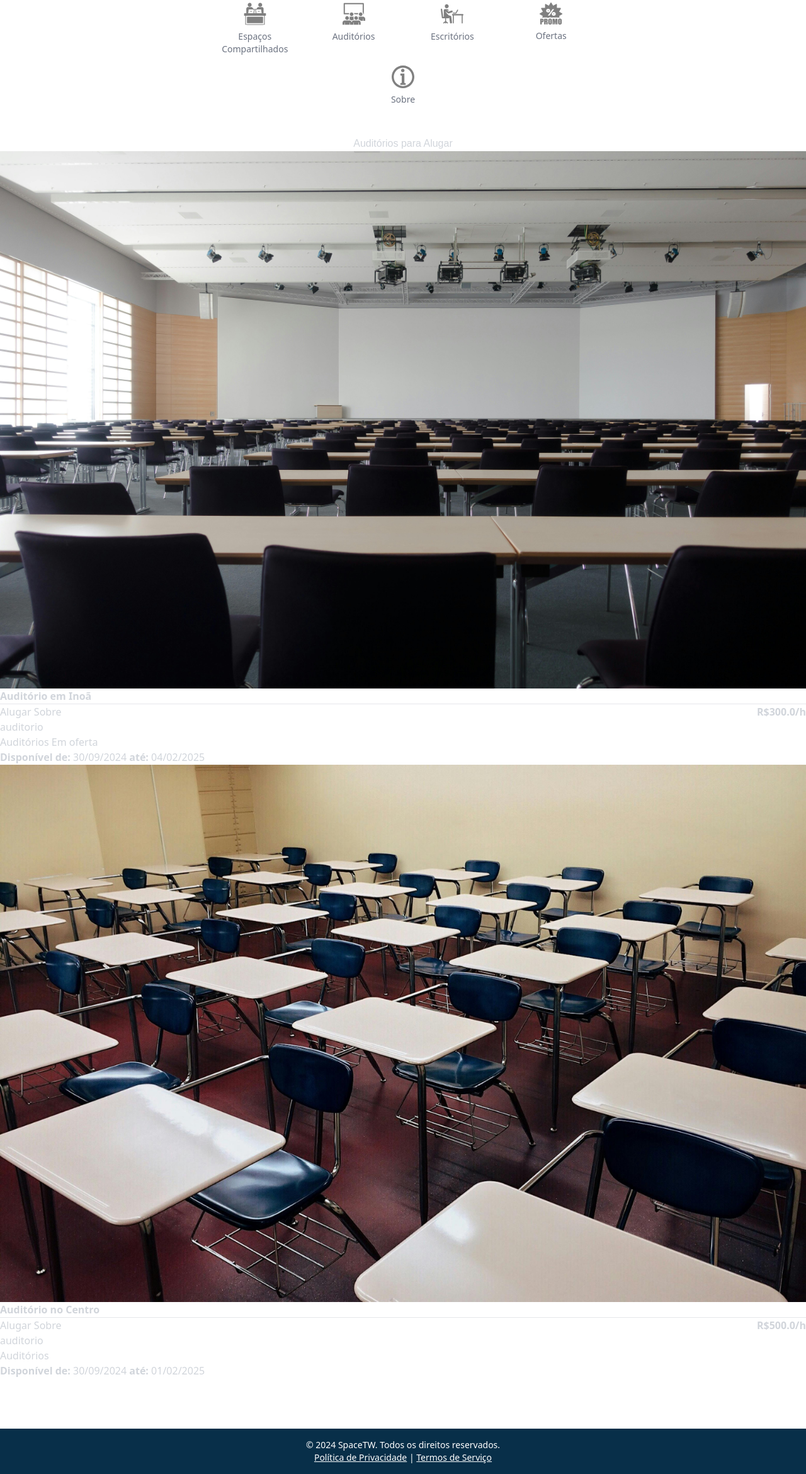
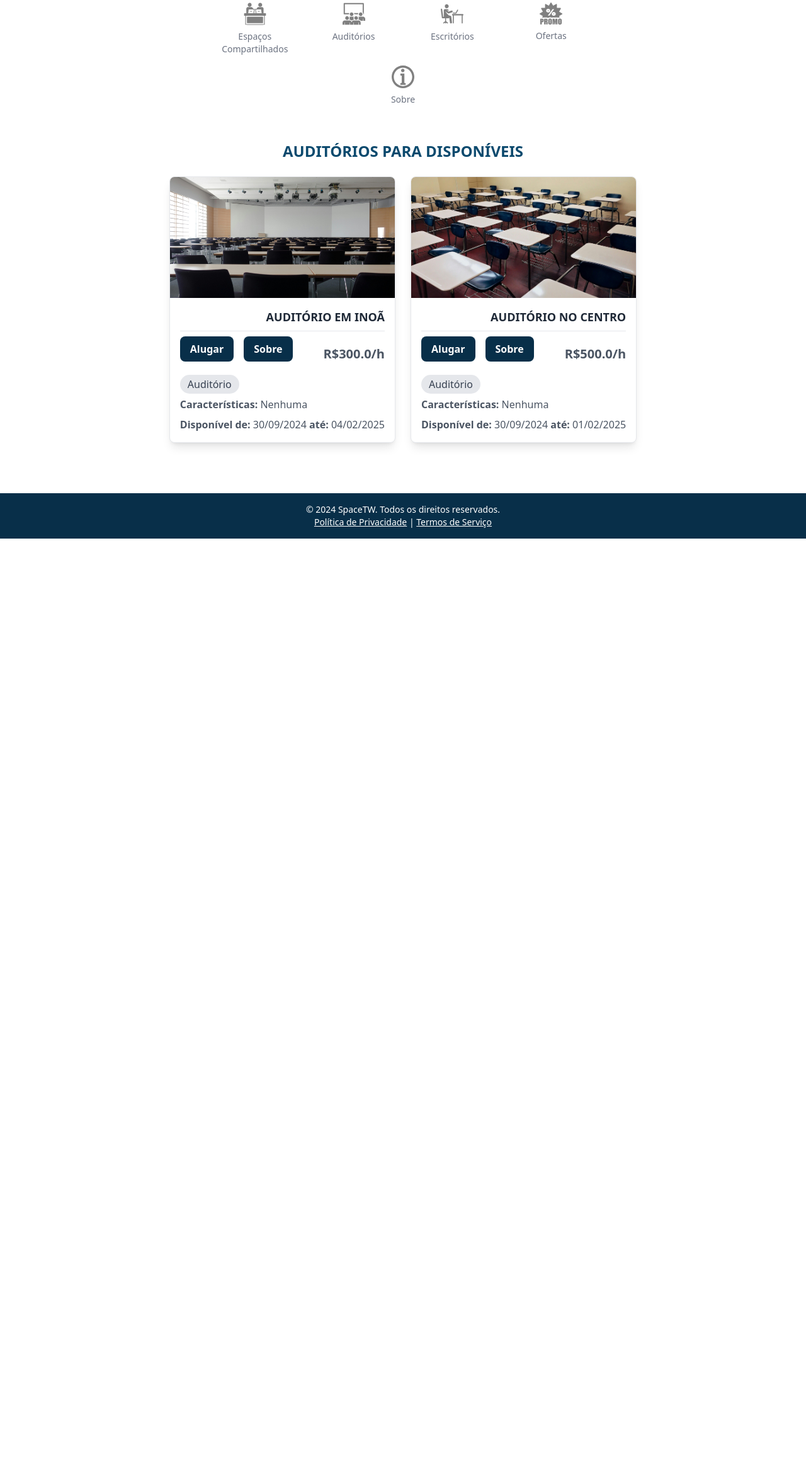
Before and after one commit to fhfraga/space_tw, a Django app: page /auditorium-spaces/ in a window 1280 px wide. Shown: the part 206-2546 px from the top of the page at 63% size. After the commit the page ends 1061 px from the top, so only its background shows below. Run offline with Django 3.2, Linux system fonts and the light colour scheme; data comes from the database, SQL or seed files in the repository; some libraries are stand-ins or nearby versions.

Commit message:
Auditórios refatorados e pequena correção textual em ofertas

```diff
--- a/store/templates/store/auditorium_spaces.html
+++ b/store/templates/store/auditorium_spaces.html
@@ -1,31 +1,46 @@
 {% extends 'store/main.html' %}
 {% load static %}
 {% block content %}
-<div class="container">
-    <h1 class="text-center" style="font-family: Arial, sans-serif;">Auditórios para Alugar</h1>
-    <div class="row">
+<div class="container mx-auto mt-10">
+    <h1 class="text-center text-2xl text-sky-900 mb-6 font-sans font-bold uppercase">Auditórios para disponíveis</h1>
+    <div class="flex flex-wrap justify-center gap-6">
         {% for product in auditorium_products %}
         {% if product.available_from and product.available_to %}
-        <div class="col-lg-4">
-            <img class="thumbnail" src="{{ product.imageURL }}">
-            <div class="box-element product">
-                <h6><strong>{{ product.name }}</strong></h6>
-                <hr>
+        <div class="relative bg-white shadow-lg rounded-lg overflow-hidden border">
+            <img class="w-full h-48 object-cover" src="{{ product.imageURL }}" alt="{{ product.name }}">
+            <div class="p-4">
+                <div class="flex justify-end">
+                    <h6 class="font-bold text-gray-800 text-lg uppercase">{{ product.name }}</h6>
+                </div>
+                <hr class="my-2">
+                <div class="flex justify-between items-center">
+                    <div class="flex justify-between items-center mb-4">
+                        <button data-product="{{ product.id }}" data-action="add"
+                            class="bg-sky-950 hover:bg-sky-900 text-white font-bold py-2 px-4 rounded-lg focus:outline-none update-cart mr-4">
+                            Alugar
+                        </button>
+                        <a href="{{ product.link }}" class="bg-sky-950 hover:bg-sky-900 text-white font-bold py-2 px-4 rounded-lg focus:outline-none text-center">
+                            Sobre
+                        </a>
+                    </div>
+                    <h4 class="text-right text-xl text-gray-600 font-bold">R${{ product.price }}/h</h4>
+                </div>
+                <p class="mt-2 text-gray-600">
+                    <span class="bg-gray-200 text-gray-700 py-1 px-3 rounded-full">{{product.get_space_type_display}}</span>
+                </p>
 
-                <button data-product="{{ product.id }}" data-action="add" class="btn btn-outline-secondary add-btn update-cart">Alugar</button>
+                {% if product.features %}
+                <p class="text-gray-600 mt-2"><strong>Características:</strong> {{product.features}}</p>
+                {% endif %}
 
-                <a class="btn btn-outline-success" href="{{ product.link }}">Sobre</a>
-                <h4 style="display: inline-block; float: right;"><strong>R${{ product.price }}/h</strong></h4>
-                <p><span class="badge">{{ product.space_type }}</span></p>
-
-                <p><span class="badge badge-danger">Auditórios</span> <!-- Indicação visual de que está em oferta -->
-
-                    {% if product.on_sale %}
-                    <span class="badge badge-danger">Em oferta</span></p> <!-- Indicação visual de que está em oferta -->
-                    {% endif %}
-
-                {# Exibindo as datas de disponibilidade #}
-                <p><strong>Disponível de:</strong> {{ product.available_from|date:"d/m/Y" }} <strong>até:</strong> {{ product.available_to|date:"d/m/Y" }}</p>
+                {% if product.available_from and product.available_to %}
+                <p class="text-gray-600 mt-2">
+                    <strong>Disponível de:</strong> {{ product.available_from|date:"d/m/Y" }}
+                    <strong>até:</strong> {{ product.available_to|date:"d/m/Y" }}
+                </p>
+                {% else %}
+                <p class="text-gray-600 mt-2"><strong>Disponibilidade não definida.</strong></p>
+                {% endif %}
             </div>
         </div>
         {% endif %}
--- a/store/templates/store/shared_space.html
+++ b/store/templates/store/shared_space.html
@@ -2,8 +2,7 @@
 {% load static %}
 {% block content %}
 <div class="container mx-auto mt-10">
-    <h1 class="text-center text-2xl text-sky-900 mb-6 font-sans font-bold uppercase">Espaços Compartilhados para Alugar
-    </h1>
+    <h1 class="text-center text-2xl text-sky-900 mb-6 font-sans font-bold uppercase">Espaços Compartilhados disponiveis</h1>
     <div class="flex flex-wrap justify-center gap-6">
         {% for product in shared_space_products %}
         {% if product.available_from and product.available_to %}
```
